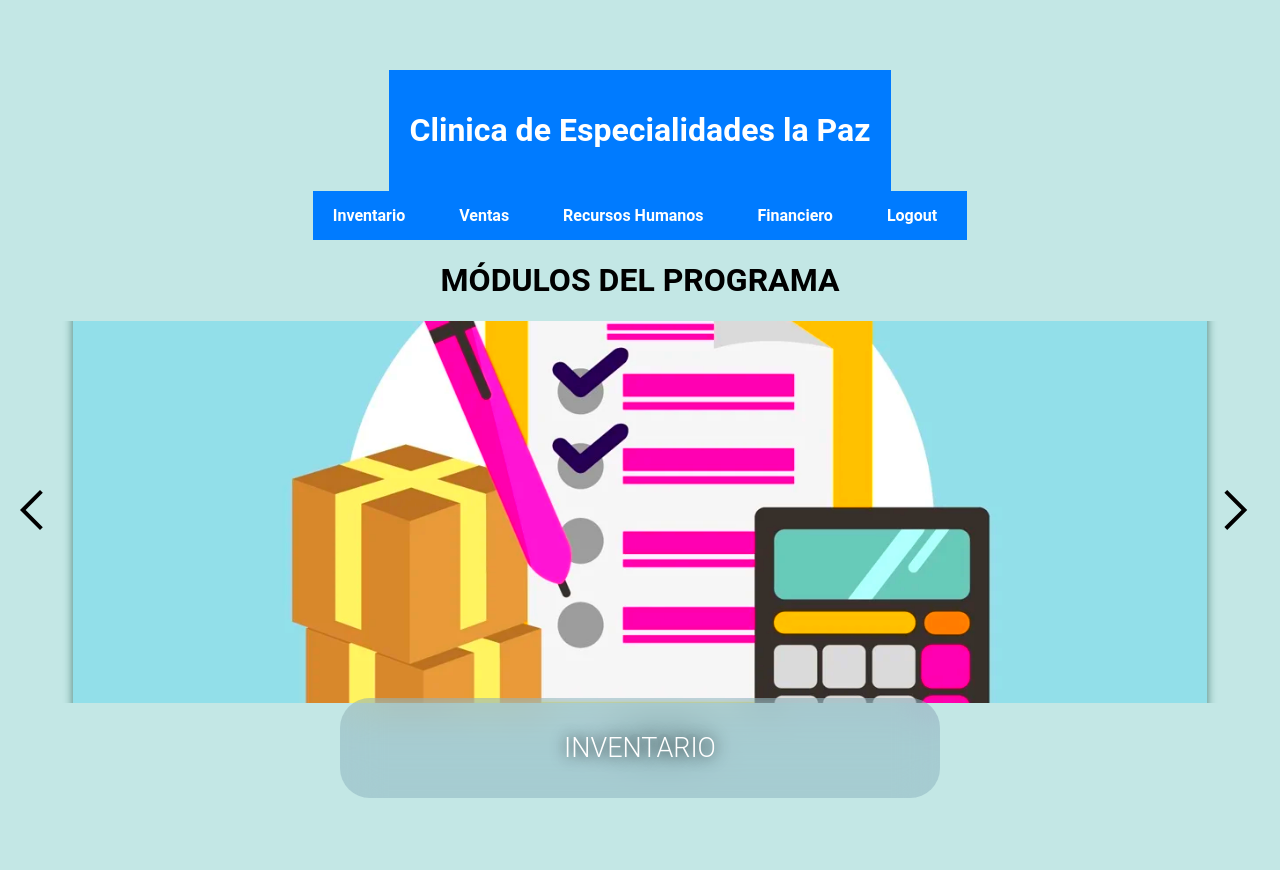
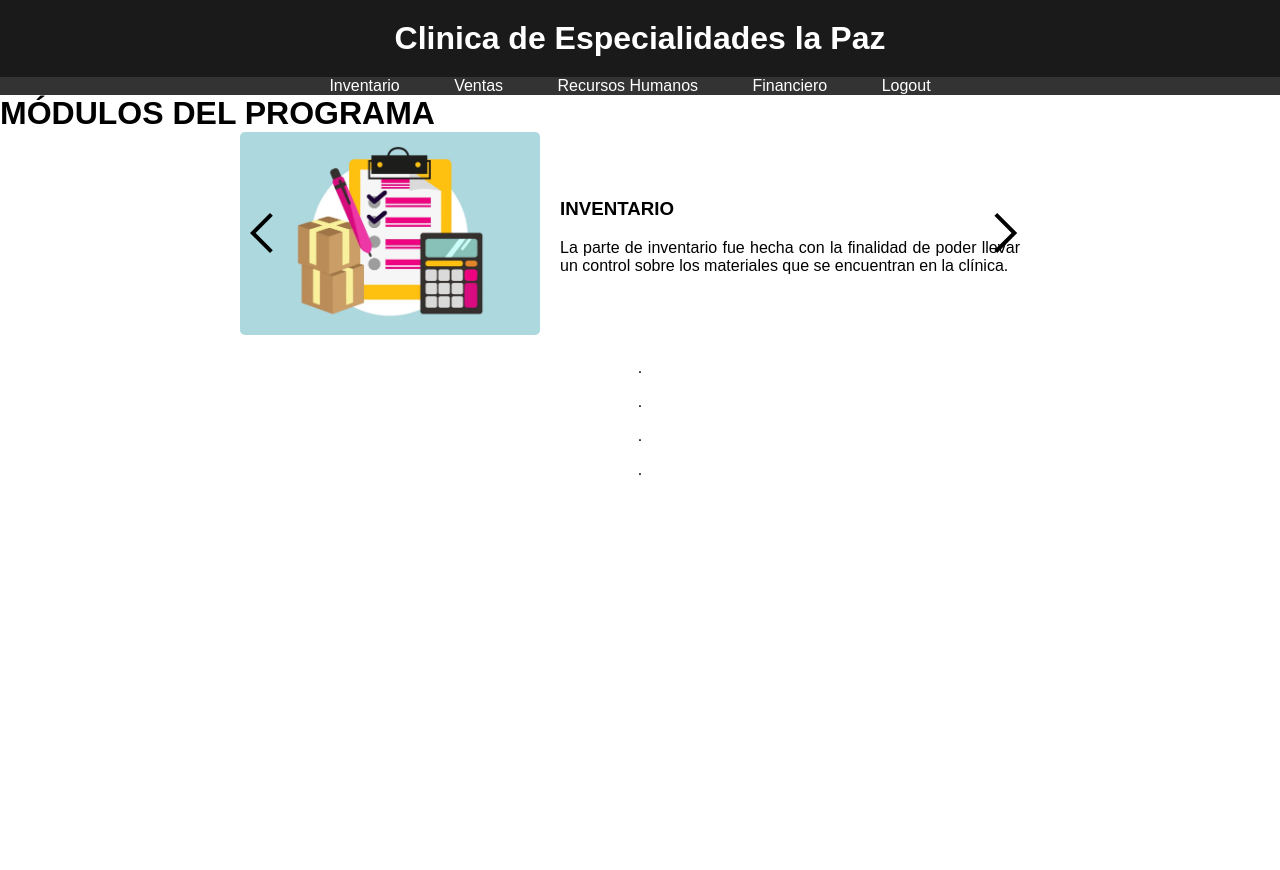
Before and after one commit to url-classes/ClinicaDental, a Django app: page /index/ in a window 1280 px wide. After the commit the page ends 475 px from the top, so only its background shows below. Run offline with Django 5.2, Linux system fonts and the light colour scheme.

Commit message:
cambio del index.css

```diff
--- a/app/static/css/styleIndex.css
+++ b/app/static/css/styleIndex.css
@@ -1,198 +1,105 @@
-/* Estilos Generales */
+/* styleIndex.css */
+
+/* Estilos generales */
 body {
     font-family: Arial, sans-serif;
     margin: 0;
     padding: 0;
-    background-color: #f4f4f4;
 }
 
-/* Encabezado */
 header {
-    background-color: #007bff;
-    color: white;
-    padding: 20px;
+    background-color: #1a1a1a;
+    color: #ffffff;
     text-align: center;
+    padding: 20px 0;
 }
 
-/* Navegación */
-nav ul {
-    list-style-type: none;
-    padding: 0;
+h1 {
+    margin: 0;
 }
 
-nav ul li {
-    display: inline;
-    margin-right: 10px;
+nav {
+    background-color: #333333;
 }
 
-nav ul li a {
-    text-decoration: none;
-    color: #007bff;
-}
-
-/* Secciones */
-section {
-    margin: 20px;
-    padding: 20px;
-    background-color: white;
-    border-radius: 8px;
-}
-
-/* Pie de página */
-footer {
-    background-color: #007bff;
-    color: white;
-    text-align: center;
-    padding: 10px;
-    position: fixed;
-    bottom: 0;
-    width: 100%;
-}
-
-/* Imágenes */
-img {
-    max-width: 100%;
-    height: auto;
-}
-/* Reset básico para la lista */
 .menu-bar {
-    list-style: none;
+    list-style-type: none;
     margin: 0;
     padding: 0;
-    background: #007bff;
     text-align: center;
 }
 
 .menu-bar li {
-    display: inline-block;
+    display: inline;
+    margin-right: 20px;
 }
 
 .menu-bar li a {
-    display: block;
-    padding: 15px 20px;
     text-decoration: none;
-    color: white;
-    font-weight: bold;
+    color: #ffffff;
+    padding: 10px 15px;
 }
 
-.menu-bar li a:hover,
-.menu-bar li a:focus {
-    background-color: #0056b3;
-    color: #ffffff;
+.menu-bar li a:hover {
+    background-color: #555555;
 }
 
-@import url('https://fonts.googleapis.com/css2?family=Roboto:wght@300;400;500;700&display=swap');
-
-body{
-    width: 100vw;
-    height: 100vh;
-    background-color: #c3e7e5;
-    font-family: 'Roboto', sans-serif;
-    margin: 0;
-    padding: 0;
-
-    /* Contenedor */
-    display: flex;
-    flex-direction: column;
-    align-items: center;
-    justify-content: center;
-    padding-top: 70px;
+/* Estilos para el carrusel */
+.carrusel {
+    position: relative;
+    max-width: 800px;
+    margin: 0 auto;
     overflow: hidden;
 }
 
-.carrusel{
-    display: flex;
-    align-items: center;
-    justify-content: center;
-    overflow: hidden;
-    width: 100%;
-    height: 100vh;
+.atras, .adelante {
+    position: absolute;
+    top: 50%;
+    transform: translateY(-50%);
+    cursor: pointer;
 }
 
-.imagenes{
-    display: flex;
-    flex-direction: column;
-    align-items: center;
-    justify-content: end;
+.atras {
+    left: 10px;
 }
 
-.img{
-    box-shadow: 0px 4px 10px 0px rgba(69, 102, 97, 0.85);
-    height: 576px;
-    width: 1134px;
-    border-radius: 15px ;
-    margin: 5px;
-    object-fit: cover;
-    filter: saturate(175%);
+.adelante {
+    right: 10px;
 }
 
-.texto{
-    overflow: hidden;
-    position: absolute;
-    flex-direction: column;
-    transform: translateY(0px);
-    margin-bottom: 9px;
-    backdrop-filter: blur(20px);
-    background-color: rgba(63, 106, 138, 0.21);
+.imagenes {
     display: flex;
+    justify-content: space-between;
     align-items: center;
-    justify-content: center;
-    border-radius: 30px;
 }
 
-.texto h3{
-    text-shadow: 0px 0px 15px black;
-    padding-top: 40px;
-    color: white;
-    font-weight: 300;
-    font-size: 27px;
+.img {
+    width: 300px;
+    height: auto;
+    border-radius: 5px;
 }
 
-.texto p{
-    align-items: center;
-    padding: 20px;
-    color:white;
-    font-size: 0px;
-    font-weight: 300;
+.texto {
+    flex-grow: 1;
+    margin: 0 20px;
+    text-align: justify;
 }
 
-.imagenes .texto{
-    width: 600px;
-    height: 100px;
-    transition: 1s;
+.puntos {
+    text-align: center;
+    margin-top: 20px;
 }
 
-.imagenes:hover .texto{
-    transition: height 1s, transform 1s, background-color 1s;
-    transform: translateY(-150px);
-    height: 300px;
-    background-color: rgba(146, 206, 252, 0.71);
+/* Estilos para los puntos del carrusel */
+.punto {
+    display: inline-block;
+    width: 10px;
+    height: 10px;
+    background-color: #ccc;
+    border-radius: 50%;
+    margin: 0 5px;
 }
 
-.imagenes:hover .texto p{
-    transition: font-size 0s .2s linear;
-    font-size: 23px;
-    font-weight: 300;
-
-    text-shadow: 0px 0px 10px #000000;
+.punto.activo {
+    background-color: #555;
 }
-
-.puntos{
-    display: flex;
-    align-items: center;
-    justify-content: center;
-}
-
-.puntos p{
-    font-size: 100px;
-    font-weight: 500;
-    margin-top: -50px;
-    color: black;
-}
-
-.puntos .bold{
-    font-weight: 700;
-    margin-left: 10px;
-    margin-right: 10px;
-    color: #d0c9dd ;
-}
--- a/clinica/settings.py
+++ b/clinica/settings.py
@@ -84,7 +84,7 @@ DATABASES = {
         'ENGINE': 'django.db.backends.mysql',  # Motor de base de datos para MySQL
         'NAME': 'clinica_dental',  # Nombre de la base de datos
         'USER': 'root',  # Usuario de la base de datos
-        'PASSWORD': 'root',  # Contraseña del usuario de la base de datos
+        'PASSWORD': 'MALUGUCK57',  # Contraseña del usuario de la base de datos
         'HOST': 'localhost',  # Dirección del servidor de base de datos
         'PORT': '3306',  # Puerto del servidor de base de datos
     }
```
